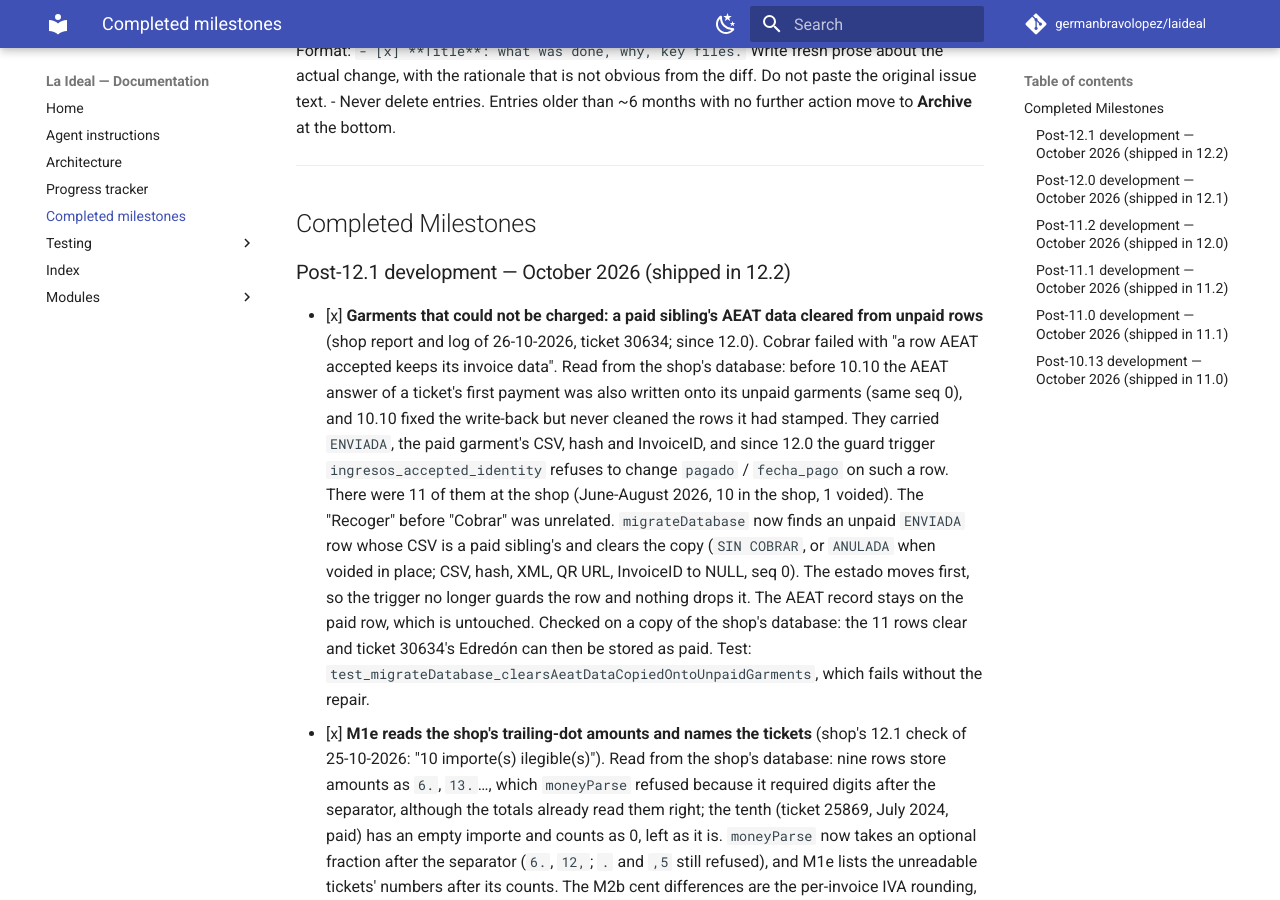
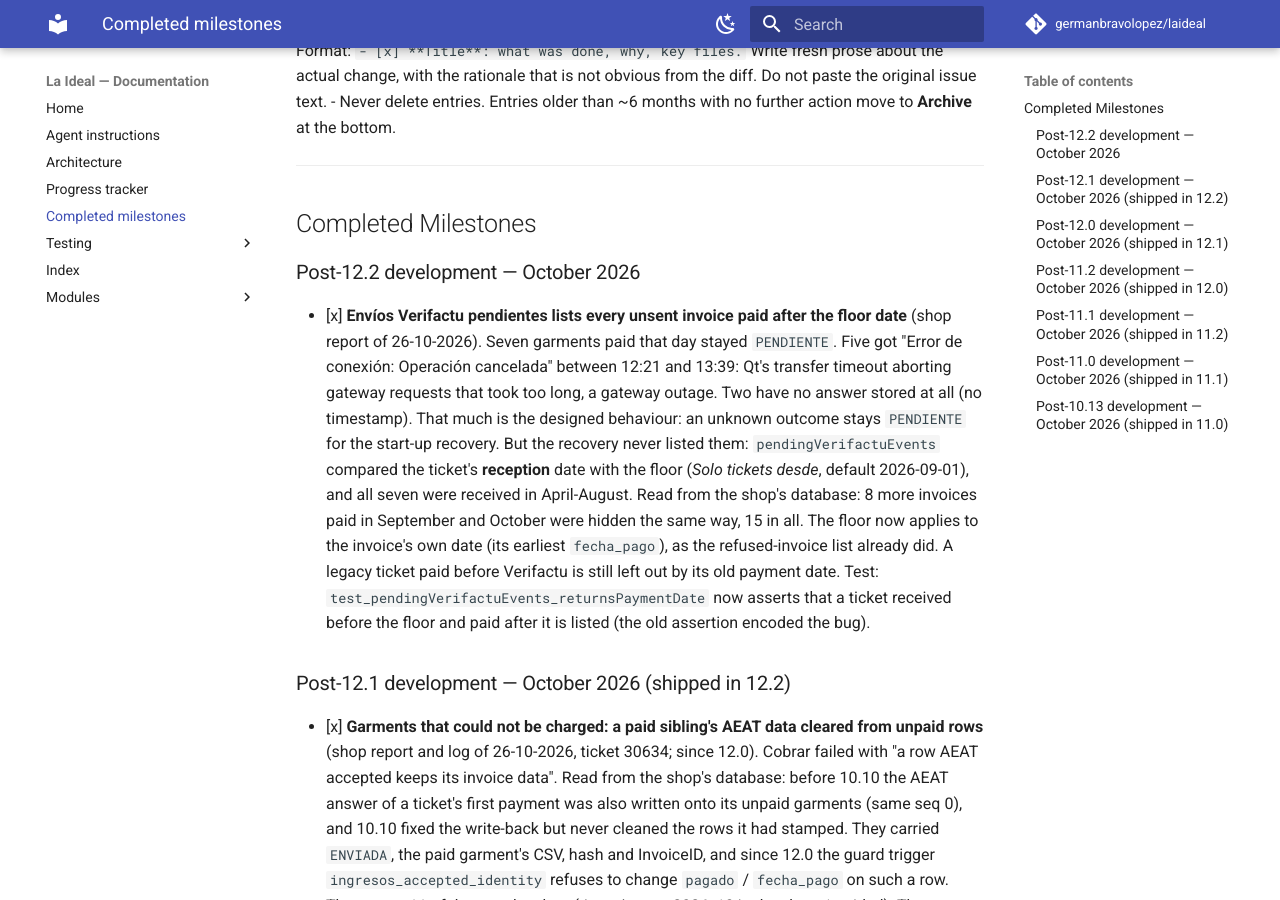
Before and after one commit to germanbravolopez/laideal, an MkDocs documentation site: the page built from docs/completed_milestones.md, in a window 1280 px wide and 900 px high, scrolled down 337 px. Built offline with MkDocs 1.6.1 and Material for MkDocs 9.7.7, drawn with Linux system fonts in a browser that asks for light colours; comment, search, counter and statistics services are not loaded.

Commit message:
pendingVerifactuEvents: the recovery floor compares the invoice's payment date, not the reception date, which hid tickets received before the floor and paid after it (15 unsent invoices at the shop)

```diff
--- a/docs/completed_milestones.md
+++ b/docs/completed_milestones.md
@@ -10,6 +10,9 @@ Finished work, split out of [`progress_tracker.md`](progress_tracker.md) so the
 ---
 
 ## Completed Milestones
+
+### Post-12.2 development — October 2026
+- [x] **Envíos Verifactu pendientes lists every unsent invoice paid after the floor date** (shop report of 26-10-2026). Seven garments paid that day stayed `PENDIENTE`. Five got "Error de conexión: Operación cancelada" between 12:21 and 13:39: Qt's transfer timeout aborting gateway requests that took too long, a gateway outage. Two have no answer stored at all (no timestamp). That much is the designed behaviour: an unknown outcome stays `PENDIENTE` for the start-up recovery. But the recovery never listed them: `pendingVerifactuEvents` compared the ticket's **reception** date with the floor (*Solo tickets desde*, default 2026-09-01), and all seven were received in April-August. Read from the shop's database: 8 more invoices paid in September and October were hidden the same way, 15 in all. The floor now applies to the invoice's own date (its earliest `fecha_pago`), as the refused-invoice list already did. A legacy ticket paid before Verifactu is still left out by its old payment date. Test: `test_pendingVerifactuEvents_returnsPaymentDate` now asserts that a ticket received before the floor and paid after it is listed (the old assertion encoded the bug).
 
 ### Post-12.1 development — October 2026 (shipped in 12.2)
 - [x] **Garments that could not be charged: a paid sibling's AEAT data cleared from unpaid rows** (shop report and log of 26-10-2026, ticket 30634; since 12.0). Cobrar failed with "a row AEAT accepted keeps its invoice data". Read from the shop's database: before 10.10 the AEAT answer of a ticket's first payment was also written onto its unpaid garments (same seq 0), and 10.10 fixed the write-back but never cleaned the rows it had stamped. They carried `ENVIADA`, the paid garment's CSV, hash and InvoiceID, and since 12.0 the guard trigger `ingresos_accepted_identity` refuses to change `pagado` / `fecha_pago` on such a row. There were 11 of them at the shop (June-August 2026, 10 in the shop, 1 voided). The "Recoger" before "Cobrar" was unrelated. `migrateDatabase` now finds an unpaid `ENVIADA` row whose CSV is a paid sibling's and clears the copy (`SIN COBRAR`, or `ANULADA` when voided in place; CSV, hash, XML, QR URL, InvoiceID to NULL, seq 0). The estado moves first, so the trigger no longer guards the row and nothing drops it. The AEAT record stays on the paid row, which is untouched. Checked on a copy of the shop's database: the 11 rows clear and ticket 30634's Edredón can then be stored as paid. Test: `test_migrateDatabase_clearsAeatDataCopiedOntoUnpaidGarments`, which fails without the repair.
```
Also changed, not shown: docs/modules/sql_lite.md (+1 -1 lines), 2 other files.
